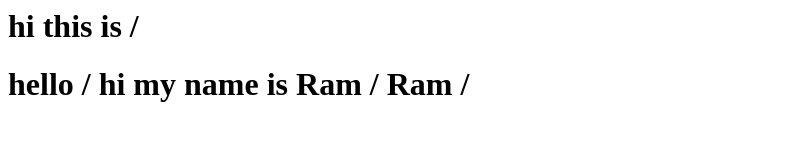
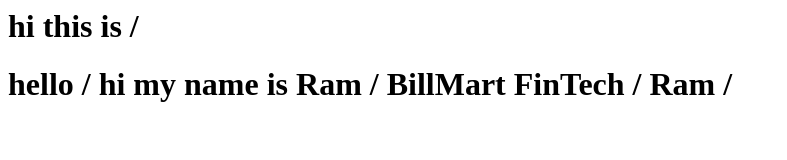
Before and after one commit to ramchoudhary0412/dev-ops-repo, a plain HTML site: page index.html in a window 1280 px wide. Shown: the whole page, without its empty margins (0-787 px from the left). Drawn offline with Linux system fonts and the light colour scheme.

Commit message:
Update index.html
yes

```diff
--- a/index.html
+++ b/index.html
@@ -2,5 +2,6 @@
 <h1>hi this is /<h1>
 <p1>hello /<p1>
 <p2>hi my name is Ram /<p2>
+<p3>BillMart FinTech /<p3>
 <p3>Ram /<p3>
 <html>
```
